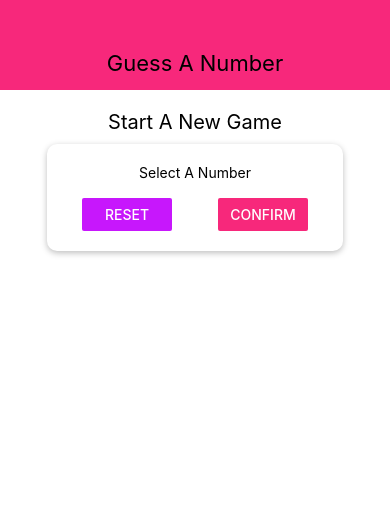
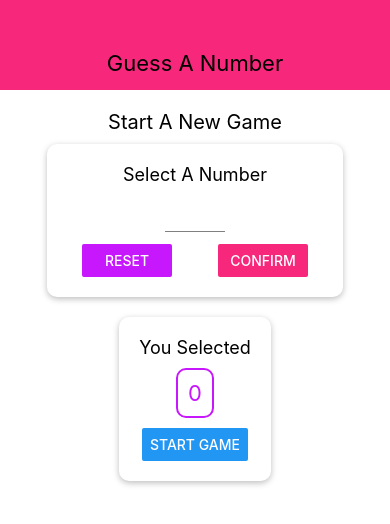
Before and after one commit to Mohamedghaly140/Guess-A-Number-App, a React Native app: screen / in a window 390 px wide. Both pictures are taken after a click on the button "CONFIRM". Shown: the top 524 px of the page. Built offline with nearby package versions, Linux system fonts and the light colour scheme.

Commit message:
add validation and output usernumber

```diff
--- /dev/null
+++ b/components/Input.js
@@ -0,0 +1,17 @@
+import React from 'react';
+import { StyleSheet, TextInput } from 'react-native';
+
+const Input = props => {
+  return <TextInput {...props} style={{ ...styles.input, ...props.style }} />;
+};
+
+const styles = StyleSheet.create({
+  input: {
+    height: 35,
+    borderBottomColor: 'gray',
+    borderBottomWidth: 1,
+    marginVertical: 12,
+  },
+});
+
+export default Input;
--- /dev/null
+++ b/components/NumberContainer.js
@@ -0,0 +1,30 @@
+import React from 'react';
+import { StyleSheet, View, Text } from 'react-native';
+
+import Colors from '../constants/Colors';
+
+const NumberContainer = props => {
+  return (
+    <View style={styles.container}>
+      <Text style={styles.number}>{props.children}</Text>
+    </View>
+  );
+};
+
+const styles = StyleSheet.create({
+  container: {
+    borderWidth: 2,
+    borderColor: Colors.accent,
+    padding: 10,
+    borderRadius: 10,
+    marginVertical: 10,
+    textAlign: 'center',
+    justifyContent: 'center'
+  },
+  number: {
+    color: Colors.accent,
+    fontSize: 22
+  }
+});
+
+export default NumberContainer;
--- a/screens/StartGameScreen.js
+++ b/screens/StartGameScreen.js
@@ -1,26 +1,100 @@
-import React from 'react';
-import { StyleSheet, View, Text, TextInput, Button } from 'react-native';
+import React, { useState } from 'react';
+import {
+  StyleSheet,
+  View,
+  Text,
+  Button,
+  Keyboard,
+  Alert,
+  TouchableWithoutFeedback,
+} from 'react-native';
 
 import Card from '../components/Card';
+import Input from '../components/Input';
 import Colors from '../constants/Colors';
+import NumberContainer from '../components/NumberContainer';
 
 const StartGameScreen = props => {
+  const [enteredValue, setEnteredValue] = useState('');
+  const [confirmed, setConfirmed] = useState(false);
+  const [selectedNumber, setSelectedNumber] = useState();
+
+  const numberInputHandler = inputText => {
+    setEnteredValue(inputText.replace(/[^0-9]/g, ''));
+  };
+
+  const resetInputHandler = () => {
+    setEnteredValue('');
+    setConfirmed(false);
+  };
+
+  const confirmInputHandler = () => {
+    const chosenNumber = +enteredValue;
+    if (isNaN(chosenNumber) || chosenNumber <= 0 || chosenNumber > 99) {
+      Alert.alert(
+        'Invalid Number!',
+        'Number Has to Be A Number Between 1 to 99',
+        [{ text: 'Okay', style: 'destructive', onPress: resetInputHandler }]
+      );
+    }
+    setConfirmed(true);
+    setEnteredValue('');
+    setSelectedNumber(chosenNumber);
+    Keyboard.dismiss();
+  };
+
+  let confirmOutput;
+
+  if (confirmed) {
+    confirmOutput = (
+      <Card style={styles.summary}>
+        <Text style={{fontSize: 18}}>You Selected</Text>
+        <NumberContainer>{selectedNumber}</NumberContainer>
+        <Button title='Start Game' />
+      </Card>
+    );
+  }
+
   return (
+    <TouchableWithoutFeedback
+      onPress={() => {
+        Keyboard.dismiss();
+      }}
+    >
       <View style={styles.screen}>
         <Text style={styles.title}>Start A New Game</Text>
         <Card style={styles.inputContainer}>
-        <Text>Select A Number</Text>
-        <TextInput />
+          <Text style={{fontSize: 18}}>Select A Number</Text>
+          <Input
+            style={styles.input}
+            blurOnSubmit
+            autoCapitalize="none"
+            autoCorrect={false}
+            keyboardType="number-pad"
+            maxLength={2}
+            onChangeText={numberInputHandler}
+            value={enteredValue}
+          />
           <View style={styles.buttons}>
             <View style={styles.btn}>
-            <Button title="Reset" color={Colors.accent} onPress={() => {}} />
+              <Button
+                title="Reset"
+                color={Colors.accent}
+                onPress={resetInputHandler}
+              />
             </View>
             <View style={styles.btn}>
-            <Button title="Confirm" color={Colors.primary} onPress={() => {}} />
+              <Button
+                title="Confirm"
+                color={Colors.primary}
+                onPress={confirmInputHandler}
+              />
             </View>
           </View>
         </Card>
+        {confirmOutput}
       </View>
+    </TouchableWithoutFeedback>
   );
 };
 
@@ -46,8 +120,17 @@
     paddingHorizontal: 15,
   },
   btn: {
-    width: 90
-  }
+    width: 90,
+  },
+  input: {
+    width: 60,
+    textAlign: 'center',
+    fontSize: 16,
+  },
+  summary: {
+    marginTop: 20,
+    alignItems: 'center'
+  },
 });
 
 export default StartGameScreen;
```
Lines whose indentation alone changed are shown as unchanged.
